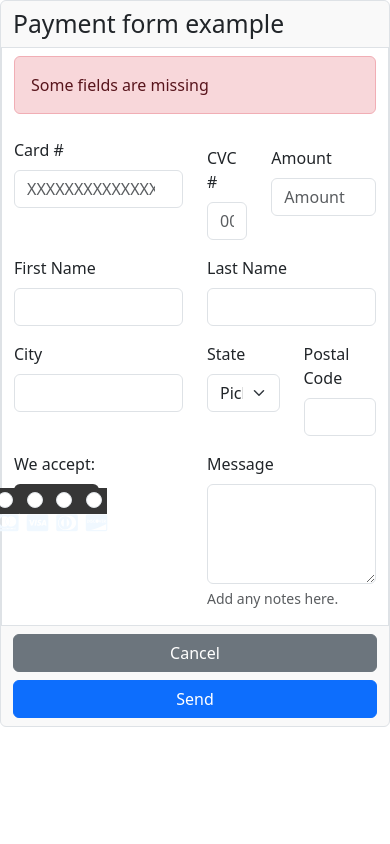
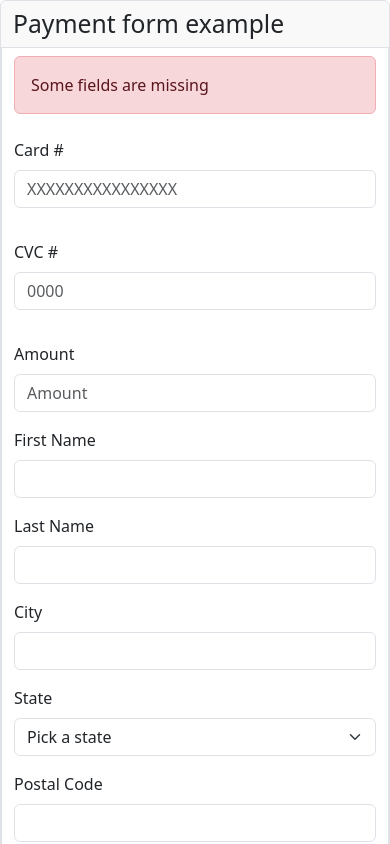
Before and after one commit to 4GeeksAcademy/spain-fs-pt-115-crea-un-form-en-html5-Naderaboud, a website: page index.html in a window 390 px wide. Shown: the top 844 px of the page. Drawn offline with nearby package versions, Linux system fonts and the light colour scheme.

Commit message:
ahora si es responsive

```diff
--- a/index.html
+++ b/index.html
@@ -21,36 +21,36 @@
             </div>
         </form>
         <form id="labels-area" class="row border">
-            <div class="col-12 mt-2">
+            <div class="col-md-12 mt-2">
                 <div class="alert alert-danger" role="alert">
                     Some fields are missing
                 </div>
             </div>
-            <div class="col-6 mb-3 mt-2">
+            <div class="col-md-6 col-sm-12 mb-3 mt-2">
                 <label for="card-number" class="form-label">Card #</label>
                 <input type="number" class="form-control" id="card-number-label" placeholder="XXXXXXXXXXXXXXXX">
             </div>
-            <div class=" col-2 mb-3 mt-3">
+            <div class=" col-md-2 col-sm-12 mb-3 mt-3">
                 <label for="000" class="form-label">CVC #</label>
                 <input type="password" class="form-control" id="password-label" placeholder="0000">
             </div>
-            <div class=" col-4 mb-3 mt-3">
+            <div class=" col-md-4 col-sm-12 mb-3 mt-3">
                 <label for="amount" class="form-label">Amount</label>
                 <input type="number" class="form-control" id="amount" placeholder="Amount">
             </div>
-            <div class="col-6 mb-3">
+            <div class="col-md-6 col-sm-12 mb-3">
                 <label for="first-name" class="form-label">First Name</label>
                 <input type="string" class="form-control" id="card-number-label">
             </div>
-            <div class="col-6 mb-3">
+            <div class="col-md-6 col-sm-12 mb-3">
                 <label for="last-name" class="form-label">Last Name</label>
                 <input type="string" class="form-control" id="last-name">
             </div>
-            <div class="col-6 mb-3">
+            <div class="col-md-6 col-sm-12 mb-3">
                 <label for="city" class="form-label">City</label>
                 <input type="string" class="form-control" id="city">
             </div>
-            <div class="col-3 mb-3">
+            <div class="col-md-3 col-sm-12 mb-3">
                 <label for="state" class="form-label">State</label>
                 <select class="form-select" id="floatingSelect" aria-label="Floating label select example">
                     <option selected>Pick a state</option>
@@ -59,14 +59,14 @@
                     <option value="3">England</option>
                 </select>
             </div>
-            <div class="col-3 mb-3">
+            <div class="col-md-3 col-sm-12 mb-3">
                 <label for="postal-code" class="form-label">Postal Code</label>
                 <input type="number" class="form-control" id="postal-code">
             </div>
-            <div class="col-6 mb-3">
+            <div class="col-md-6 col-sm-12 mb-3">
                 <label for="card-payment" class="form-label">We accept:</label>
                 <div id="payment-methods"
-                    class="col-6 mb-3 d-flex flex-direction-row justify-content-center align-content-end">
+                    class="col-md-6 col-sm-12 mb-3 d-flex flex-direction-row justify-content-center align-content-end">
                     <div class="card-payment-radio me-2 mt-1">
                         <input class="form-check-input" type="radio" name="radioDefault" id="radioDefault1">
                         <label class="form-check-label" for="radioDefault1">
@@ -94,7 +94,7 @@
                 </div>
 
             </div>
-            <div class="col-6 mb-3">
+            <div class="col-md-6 col-sm-12 mb-3">
 
                 <label for="card-payment" class="form-label">Message</label>
                 <div class="form-floating ">
```
